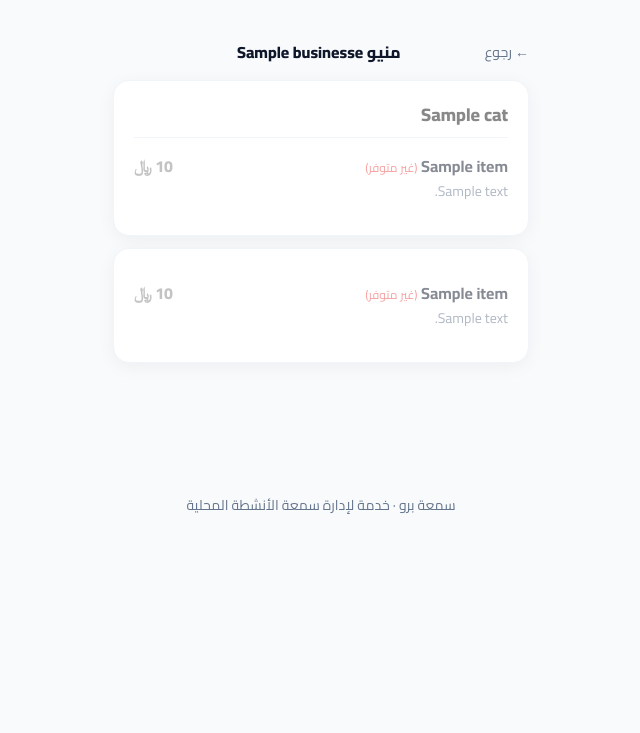
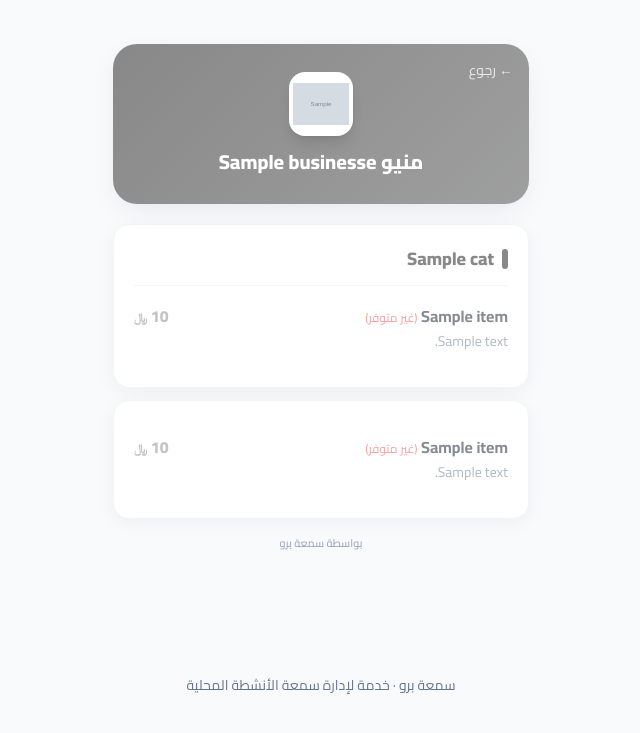
Before and after one commit to azo0oz2005/reputation-engine-v2, a Flask app: template templates/menu_public.html in a window 1280 px wide. Shown: the top 733 px of the page, without its empty margins (319-959 px from the left). Run offline with Flask 3, Linux system fonts and the light colour scheme; tables that the repository leaves empty hold one stand-in row (values such as "Sample post"); the template is opened without the code that fills it: values that come from a table or form of the project are taken from there, most other values are stand-ins (such as "Sample title", 1, 10 or a date in 2020); grey boxes marked "Sample" are stand-in pictures; some libraries are stand-ins or nearby versions.

Commit message:
Upgrade public hub & menu pages to a premium, brand-themed design
- Richer hero with logo card, radial brand gradient, subtle pattern
- Polished service cards with tinted icon tiles
- Prominent review CTA, elegant offers section
- Premium menu header + category accents
Auto-themes per business via brand_color (no per-client manual design).

Co-Authored-By: Claude Opus 4.7 <noreply@anthropic.com>

```diff
--- a/templates/menu_public.html
+++ b/templates/menu_public.html
@@ -3,16 +3,16 @@
 {% block header %}{% endblock %}
 
 {% macro item_card(item, c) %}
-<div class="flex items-start gap-3 py-3 {% if not item.is_available %}opacity-50{% endif %}">
+<div class="flex items-start gap-3 py-3.5 {% if not item.is_available %}opacity-50{% endif %}">
   {% if item.image_path %}
     <img src="{{ url_for('media', filename=item.image_path) }}" alt="{{ item.name }}"
-         class="w-16 h-16 rounded-xl object-cover border border-slate-100 shrink-0">
+         class="w-16 h-16 rounded-2xl object-cover border border-slate-100 shrink-0 shadow-soft">
   {% endif %}
   <div class="flex-1 min-w-0">
     <div class="flex items-baseline justify-between gap-2">
       <p class="font-bold text-ink">{{ item.name }}{% if not item.is_available %} <span class="text-xs text-danger font-normal">(غير متوفر)</span>{% endif %}</p>
       {% if item.price is not none %}
-        <p class="font-extrabold whitespace-nowrap" style="color:{{ c }}">{{ '%g'|format(item.price) }} ﷼</p>
+        <p class="font-extrabold whitespace-nowrap" style="color:{{ c }}">{{ '%g'|format(item.price) }} <span class="text-xs">﷼</span></p>
       {% endif %}
     </div>
     {% if item.description %}<p class="text-sm text-muted mt-0.5 leading-relaxed">{{ item.description }}</p>{% endif %}
@@ -28,12 +28,18 @@
 
 {% block content %}
 {% set c = business.color %}
-<section class="max-w-md mx-auto px-4 py-4">
+<section class="max-w-md mx-auto px-4 py-5">
 
-  <div class="flex items-center justify-between mb-4">
-    <a href="{{ url_for('hub', slug=business.slug) }}" class="text-sm text-muted hover:text-ink">← رجوع</a>
-    <h1 class="font-extrabold text-ink">منيو {{ business.name }}</h1>
-    <span class="w-10"></span>
+  <!-- ترويسة المنيو -->
+  <div class="rounded-3xl overflow-hidden shadow-card mb-5 text-center px-6 py-7 relative"
+       style="background: linear-gradient(135deg, {{ c }}, {{ c }}cc);">
+    <a href="{{ url_for('hub', slug=business.slug) }}" class="absolute top-4 right-4 text-white/80 text-sm">← رجوع</a>
+    {% if business.logo_path %}
+      <div class="inline-flex items-center justify-center w-16 h-16 rounded-2xl overflow-hidden bg-white shadow-lg mb-3">
+        <img src="{{ url_for('media', filename=business.logo_path) }}" alt="{{ business.name }}" class="w-full h-full object-contain p-1">
+      </div>
+    {% endif %}
+    <h1 class="text-xl font-extrabold text-white">منيو {{ business.name }}</h1>
   </div>
 
   {% set has_any = uncategorized or categories|selectattr('items')|list %}
@@ -46,11 +52,12 @@
   {% for cat in categories %}
     {% if cat.items %}
     <div class="bg-white rounded-2xl shadow-soft border border-slate-100 p-5 mb-3">
-      <h2 class="font-extrabold text-lg mb-1 pb-2 border-b border-slate-100" style="color:{{ c }}">{{ cat.name }}</h2>
+      <div class="flex items-center gap-2 mb-1 pb-3 border-b border-slate-100">
+        <span class="w-1.5 h-5 rounded-full" style="background:{{ c }}"></span>
+        <h2 class="font-extrabold text-lg" style="color:{{ c }}">{{ cat.name }}</h2>
+      </div>
       <div class="divide-y divide-slate-100">
-        {% for item in cat.items|sort(attribute='sort_order') %}
-          {{ item_card(item, c) }}
-        {% endfor %}
+        {% for item in cat.items|sort(attribute='sort_order') %}{{ item_card(item, c) }}{% endfor %}
       </div>
     </div>
     {% endif %}
@@ -59,12 +66,12 @@
   {% if uncategorized %}
   <div class="bg-white rounded-2xl shadow-soft border border-slate-100 p-5 mb-3">
     <div class="divide-y divide-slate-100">
-      {% for item in uncategorized %}
-        {{ item_card(item, c) }}
-      {% endfor %}
+      {% for item in uncategorized %}{{ item_card(item, c) }}{% endfor %}
     </div>
   </div>
   {% endif %}
 
+  <p class="text-center text-[11px] text-slate-400 mt-4">بواسطة سمعة برو</p>
+
 </section>
 {% endblock %}
```
Also changed, not shown: templates/hub.html (+55 -38 lines).
